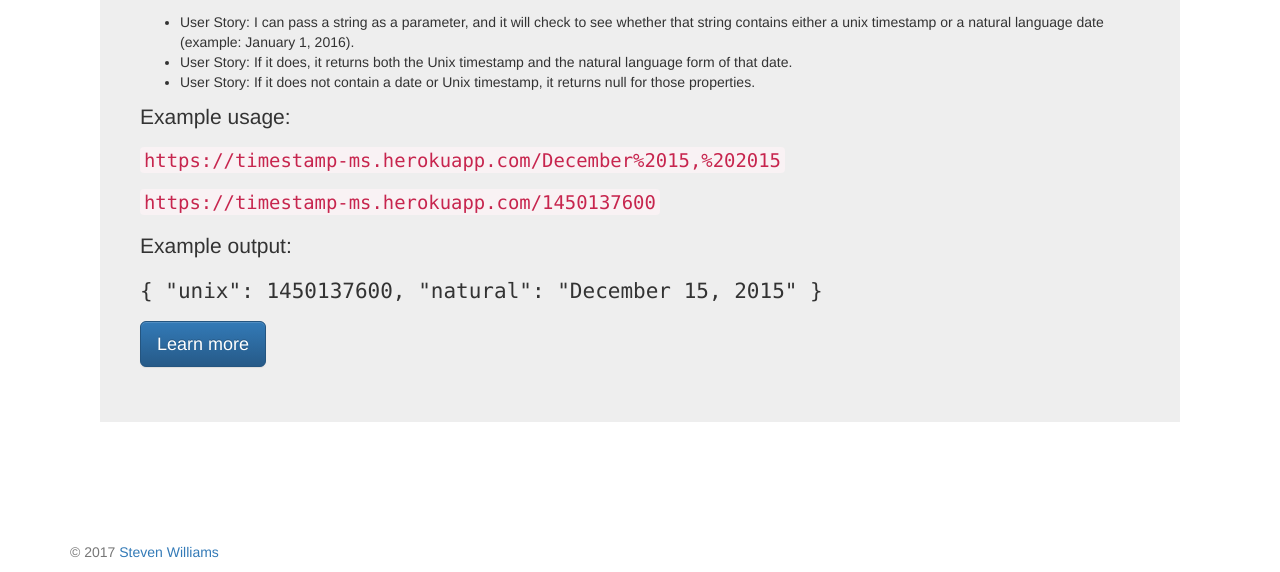
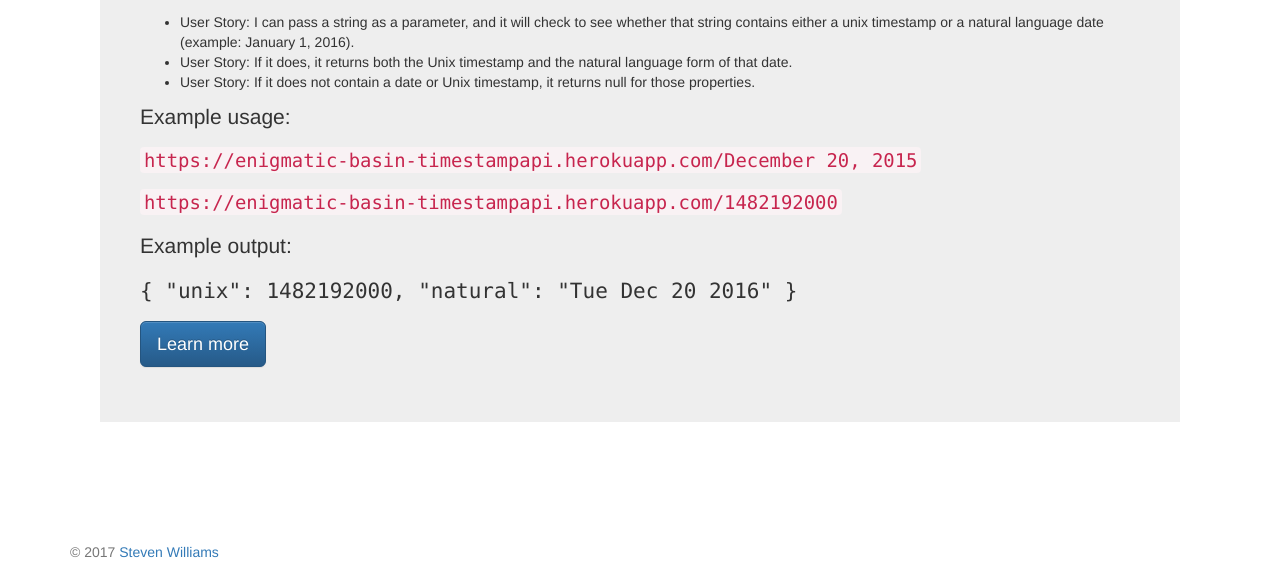
Before and after one commit to DrWilliamsSteven/timestampAPI, a website: page View/index.html in a window 1280 px wide. Shown: the part 373-945 px from the top of the page. Drawn offline with nearby package versions, Linux system fonts and the light colour scheme.

Commit message:
Update index.html

```diff
--- a/View/index.html
+++ b/View/index.html
@@ -35,10 +35,10 @@
       </ul>
 
       <p>Example usage: </p>
-      <p><code>https://timestamp-ms.herokuapp.com/December%2015,%202015 </code></p>
-        <p><code>https://timestamp-ms.herokuapp.com/1450137600 </code></p>
+      <p><code>https://enigmatic-basin-timestampapi.herokuapp.com/December 20, 2015</code></p>
+        <p><code>https://enigmatic-basin-timestampapi.herokuapp.com/1482192000 </code></p>
       <p>Example output: </p>
-      <p><samp>{ "unix": 1450137600, "natural": "December 15, 2015" }  </samp></p>
+      <p><samp>{ "unix": 1482192000, "natural": "Tue Dec 20 2016" }  </samp></p>
       <p><a class="btn btn-primary btn-lg" href="#" role="button">Learn more</a></p>
     </div>
   </div>
```
